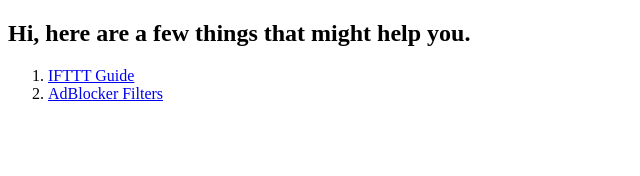
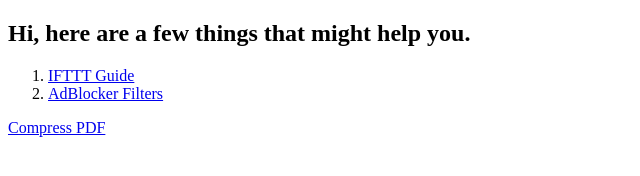
Before and after one commit to s3ny/s3ny.github.io, a plain HTML site: page index.html in a window 1280 px wide. Shown: the whole page, without its empty margins (0-640 px from the left). Drawn offline with Linux system fonts and the light colour scheme.

Commit message:
Update index.html

```diff
--- a/index.html
+++ b/index.html
@@ -8,4 +8,5 @@
   <li> <a href="https://s3ny.github.io/ifttt.html"> IFTTT Guide </a> </li>
   <li> <a href ="https://s3ny.github.io/filters.html"> AdBlocker Filters </a> </li>
  </ol>
+  <a href="https://www.sejda.com/mgl/compress-pdf-online">Compress PDF</a>
 </html>
```
